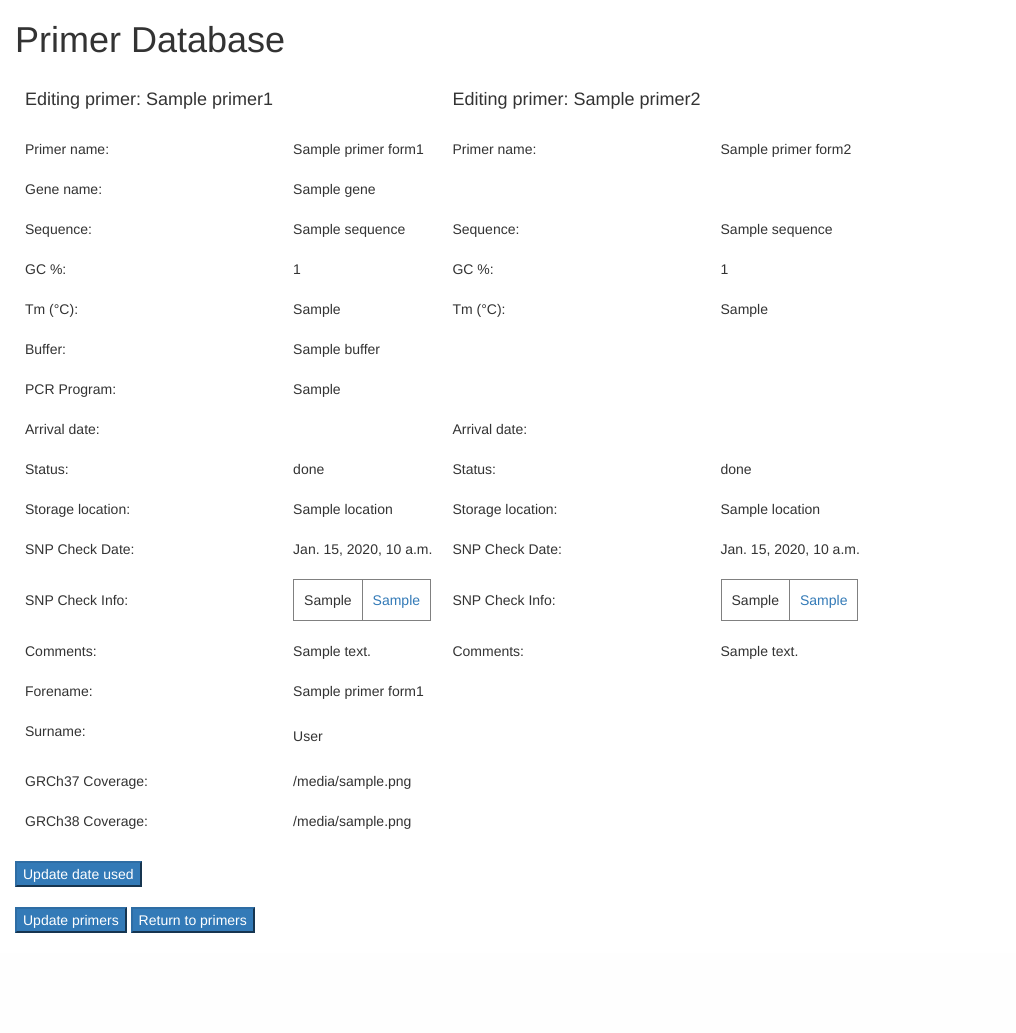
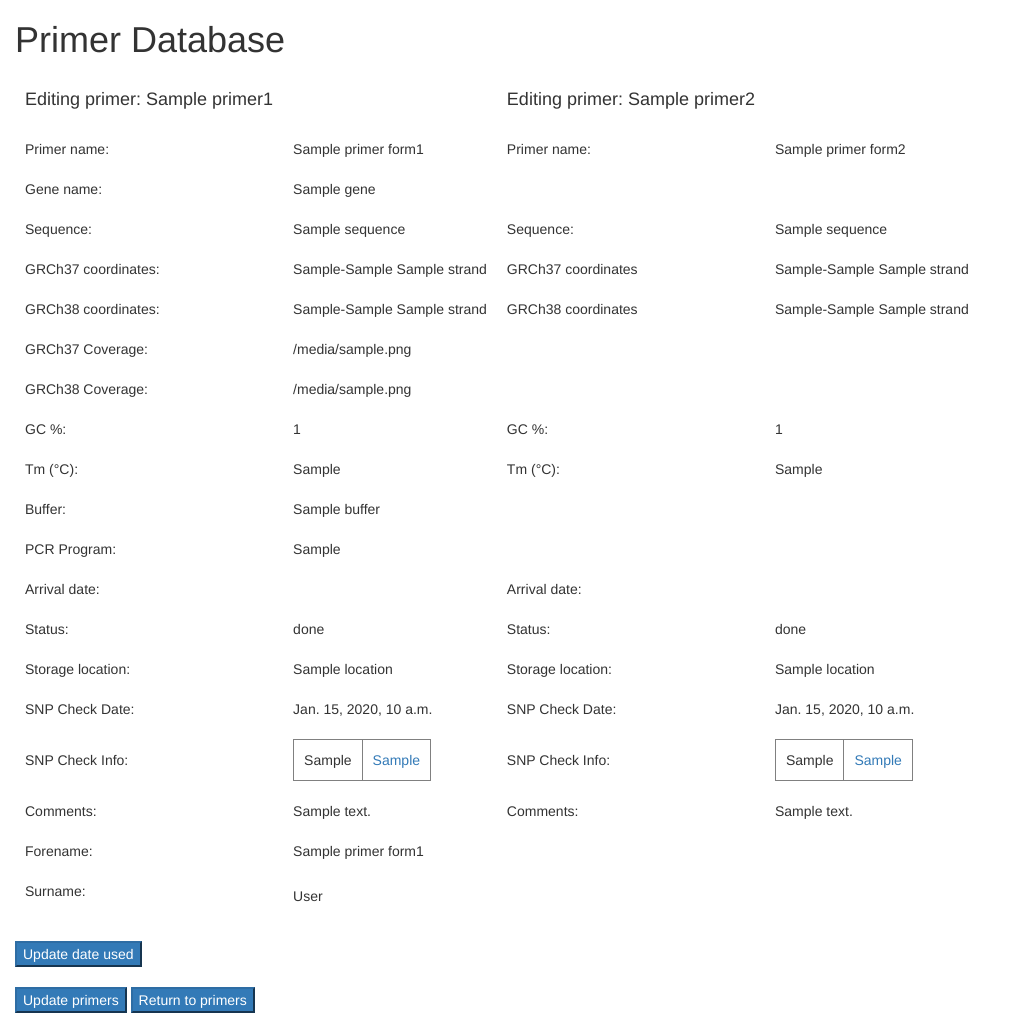
Before and after one commit to eastgenomics/Genetics_Ark, a Django app: template primer_db/templates/primer_db/edit_pair.html in a window 1280 px wide. Shown: the part 50-1083 px from the top of the page, without its empty margins (0-1016 px from the left). Before the commit the page ends 983 px from the top, so only its background shows below. Run offline with Django 3.2, Linux system fonts and the light colour scheme; the template is opened without the code that fills it: most values are stand-ins (such as "Sample title", 1, 10 or a date in 2020); parts of the project's set-up code (start-up, migrations or seed data) failed here and were passed over; some libraries are stand-ins or nearby versions.

Commit message:
save strand + display coordinates when editing mode

```diff
--- a/primer_db/templates/primer_db/edit_pair.html
+++ b/primer_db/templates/primer_db/edit_pair.html
@@ -59,6 +59,26 @@ table, td, th {
                 <td>{{ sequence_form1.sequence }} </td>
                 <td> Sequence:</td>
                 <td>{{ sequence_form2.sequence }} </td>
+            </tr>
+            <tr>
+                <td>GRCh37 coordinates:</td>
+                <td>{{ primer1.coordinates.start_coordinate_37 }}-{{ primer1.coordinates.end_coordinate_37 }} {{ primer1.coordinates.strand }}</td>
+                <td>GRCh37 coordinates</td>
+                <td>{{ primer2.coordinates.start_coordinate_37 }}-{{ primer2.coordinates.end_coordinate_37 }} {{ primer2.coordinates.strand }}</td>
+            </tr>
+            <tr>
+                <td>GRCh38 coordinates:</td>
+                <td>{{ primer1.coordinates.start_coordinate_38 }}-{{ primer1.coordinates.end_coordinate_38 }} {{ primer1.coordinates.strand }}</td>
+                <td>GRCh38 coordinates</td>
+                <td>{{ primer2.coordinates.start_coordinate_38 }}-{{ primer2.coordinates.end_coordinate_38 }} {{ primer2.coordinates.strand }}</td>
+            </tr>
+            <tr>
+                <td>GRCh37 Coverage:</td>
+                <td>{{ primer1.pairs.coverage_37 }}</td>
+            </tr>
+            <tr>
+                <td>GRCh38 Coverage:</td>
+                <td>{{ primer1.pairs.coverage_38 }}</td>
             </tr>
             <tr>
                 <td>GC %:</td>
@@ -150,14 +170,6 @@ table, td, th {
                 <td><p>Surname:</td>
                 <td>{{ primer_form1.surname }}</td>
             </tr>
-            <tr>
-                <td>GRCh37 Coverage:</td>
-                <td>{{ primer1.pairs.coverage_37 }}</td>
-            </tr>
-            <tr>
-                <td>GRCh38 Coverage:</td>
-                <td>{{ primer1.pairs.coverage_38 }}</td>
-            </tr>
         </table></br>
 
 
```
Also changed, not shown: primer_db/templates/primer_db/edit_primer.html (+8 -0 lines), primer_db/views.py (+7 -7 lines).
